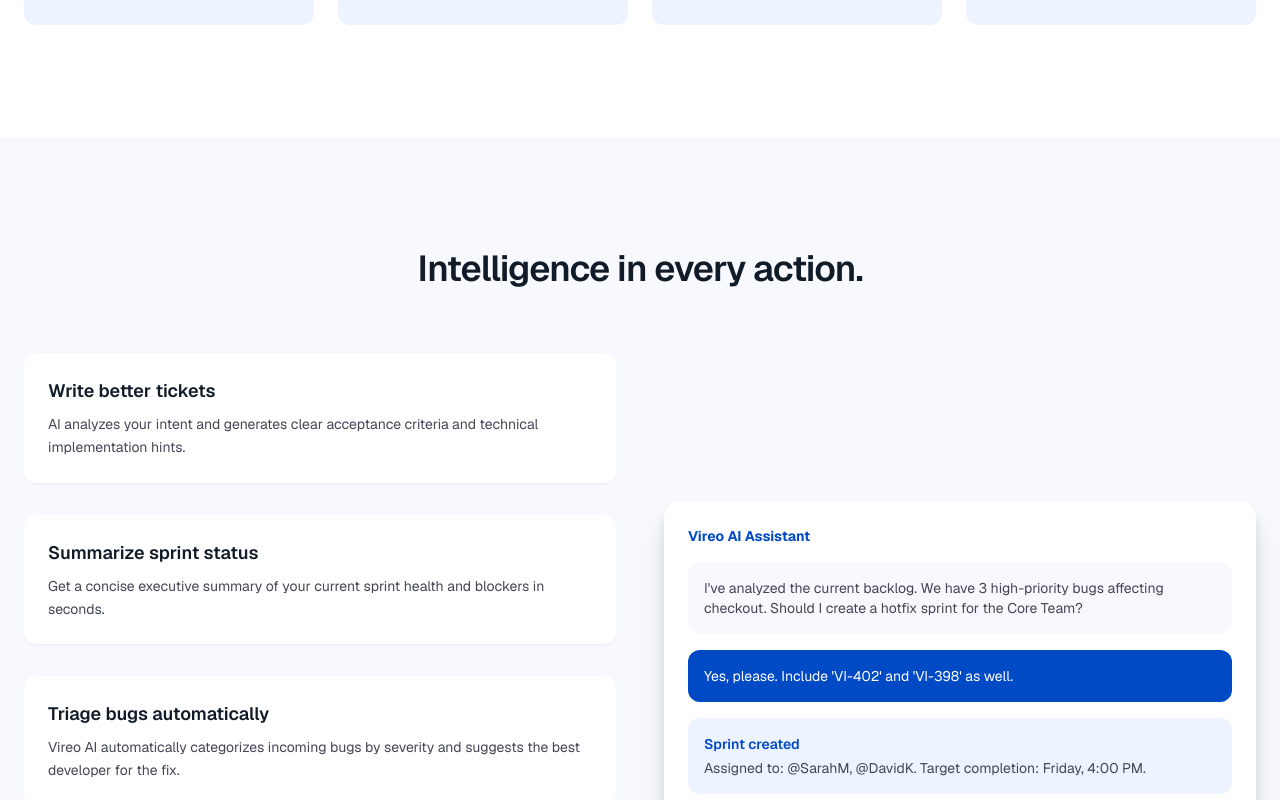
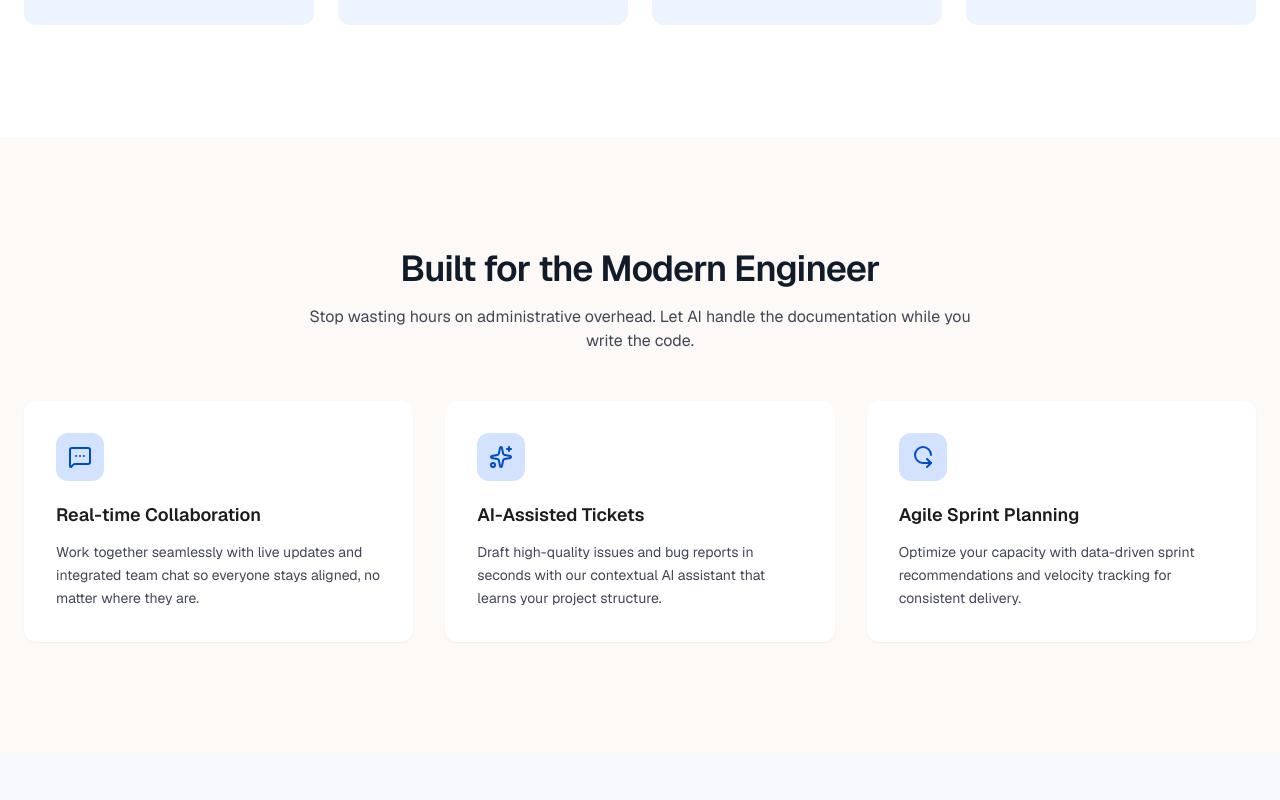
Before and after one commit to rohan-bhau/Vireo, a Next.js app: page / in a window 1280 px wide. Shown: the part 1960-2760 px from the top of the page. Built offline with nearby package versions, Linux system fonts and the light colour scheme; no server answers.

Commit message:
feat: add Built for the Modern Engineer section

```diff
--- a/src/app/page.tsx
+++ b/src/app/page.tsx
@@ -11,8 +11,7 @@
   MessageSquareMore,
   Sparkles,
   ListChecks,
-  Shield,
-  Zap,
+
 } from "lucide-react";
 
 export default function HomePage() {
@@ -23,6 +22,7 @@
         <HeroSection />
         <ProductPreviewSection />
         <FeaturesSection />
+        <ModernEngineerSection />
         <AIBenefitsSection />
         <PricingSection />
         <CTASection />
@@ -384,6 +384,61 @@
   );
 }
 
+function ModernEngineerSection() {
+  return (
+    <section className="bg-[#FCF9F7] py-20 md:py-28">
+      <div className="mx-auto max-w-7xl px-6">
+        <div className="mb-12 text-center">
+          <h2 className="text-3xl font-semibold tracking-tight text-[#121C28] md:text-4xl">
+            Built for the Modern Engineer
+          </h2>
+          <p className="mx-auto mt-4 max-w-2xl text-[#434655]">
+            Stop wasting hours on administrative overhead. Let AI handle the
+            documentation while you write the code.
+          </p>
+        </div>
+        <div className="grid gap-8 md:grid-cols-3">
+          {[
+            {
+              title: "Real-time Collaboration",
+              desc: "Work together seamlessly with live updates and integrated team chat so everyone stays aligned, no matter where they are.",
+              icon: MessageSquareMore,
+            },
+            {
+              title: "AI-Assisted Tickets",
+              desc: "Draft high-quality issues and bug reports in seconds with our contextual AI assistant that learns your project structure.",
+              icon: Sparkles,
+            },
+            {
+              title: "Agile Sprint Planning",
+              desc: "Optimize your capacity with data-driven sprint recommendations and velocity tracking for consistent delivery.",
+              icon: IterationCcw,
+            },
+          ].map((item) => {
+            const Icon = item.icon;
+            return (
+              <div
+                key={item.title}
+                className="rounded-xl bg-white p-8 shadow-[0_1px_2px_rgba(0,0,0,0.05)]"
+              >
+                <div className="mb-5 flex h-12 w-12 items-center justify-center rounded-xl bg-[#D3E3FF] text-[#004AC6]">
+                  <Icon className="h-6 w-6" />
+                </div>
+                <h3 className="text-lg font-semibold text-[#1B1C1B]">
+                  {item.title}
+                </h3>
+                <p className="mt-3 text-sm leading-relaxed text-[#434655]">
+                  {item.desc}
+                </p>
+              </div>
+            );
+          })}
+        </div>
+      </div>
+    </section>
+  );
+}
+
 function PricingSection() {
   return (
     <section className="bg-white py-20 md:py-28">
```
